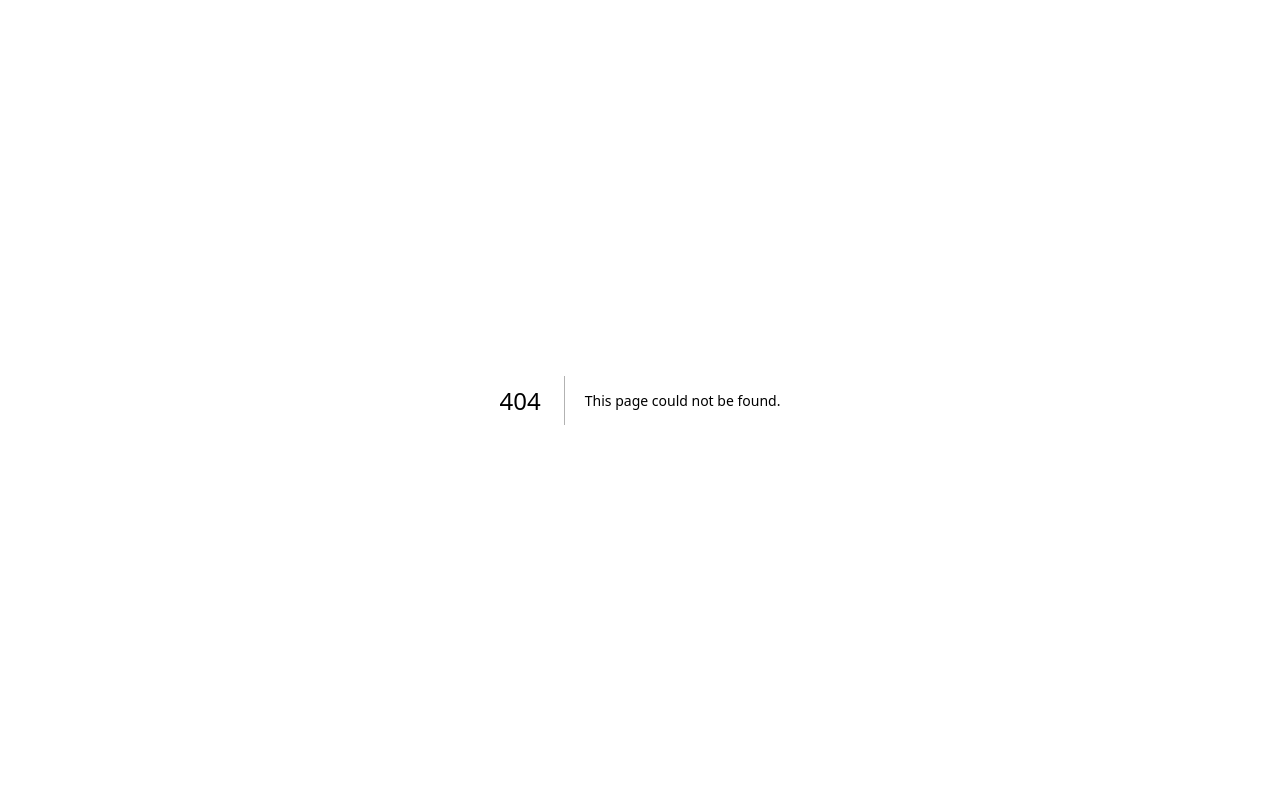
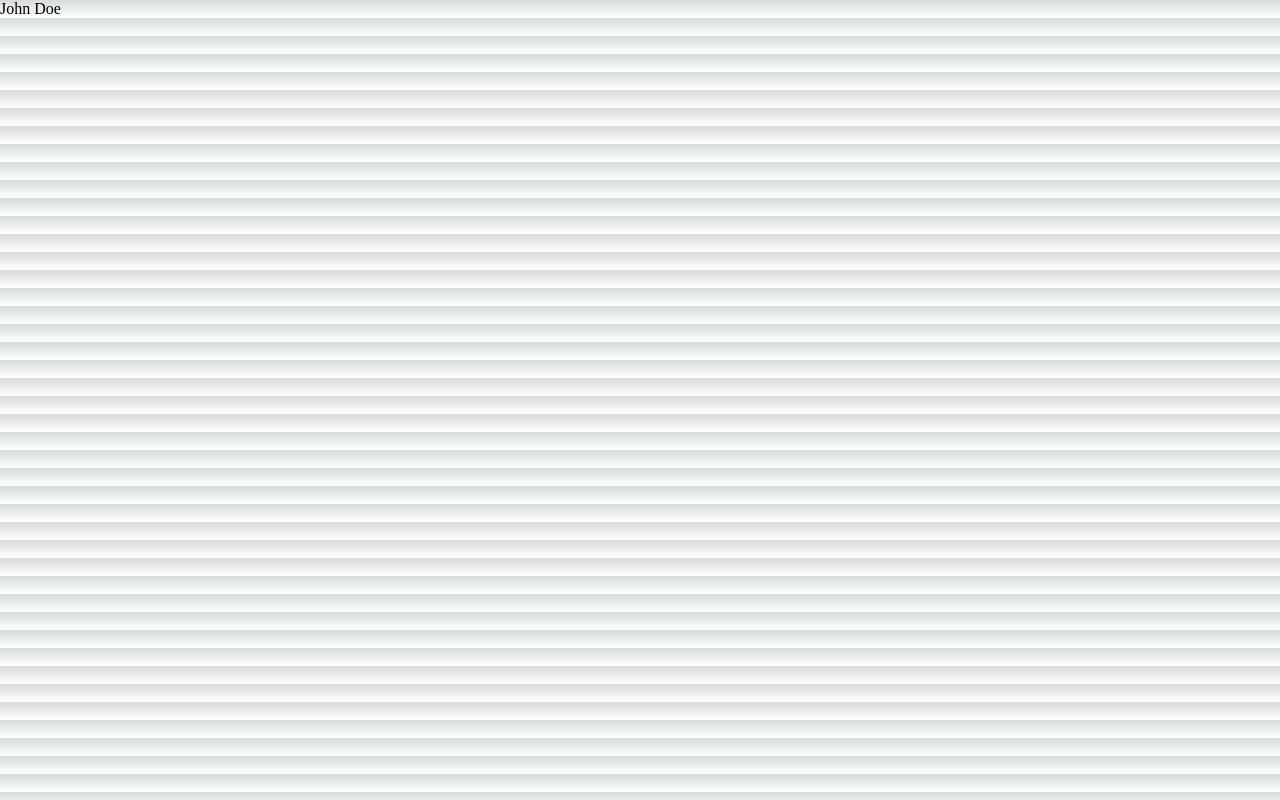
Before and after one commit to king-kapi/kapi-web, a Next.js app: page /Timeline in a window 1280 px wide. Before the commit this address had no page. Built offline with nearby package versions, Linux system fonts and the light colour scheme.

Commit message:
feat: mock data setup

```diff
--- /dev/null
+++ b/pages/Timeline.tsx
@@ -0,0 +1,49 @@
+import type User from '@/src/models/User';
+import { ObjectId } from 'mongodb';
+import { useState } from 'react';
+
+type PostProps = {
+  user: User;
+  body: string;
+  imageURLs: string[];
+};
+
+const mockUser: User = {
+  email: 'someEmail@mail.com',
+  username: 'John Doe',
+  tag: '@LMAO',
+  bio: 'Some bio',
+  interests: [
+    { _id: new ObjectId(), name: 'interest 1' },
+    { _id: new ObjectId(), name: 'interest 2' },
+  ],
+  avatar: 'https://wallpapers-clan.com/wp-content/uploads/2022/07/funny-cat-1.jpg', // cat pfp
+  friends: [{ id: new ObjectId(), username: 'Jane Doe' }],
+};
+
+const mockProps: PostProps = {
+  user: mockUser,
+  body: '',
+  imageURLs: [],
+};
+
+/**
+ * A post inside the user's timeline TODO: where will the timeline be? this is needed for routing
+ * @param props
+ * @returns
+ */
+function Post({ user, body, imageURLs }: PostProps) {
+  return (
+    <div>
+      <div>{user.username}</div> {/** User row */}
+      <div></div>
+      <div></div>
+    </div>
+  );
+}
+
+function TimeLine() {
+  return <Post {...mockProps} />;
+}
+
+export default TimeLine;
```
